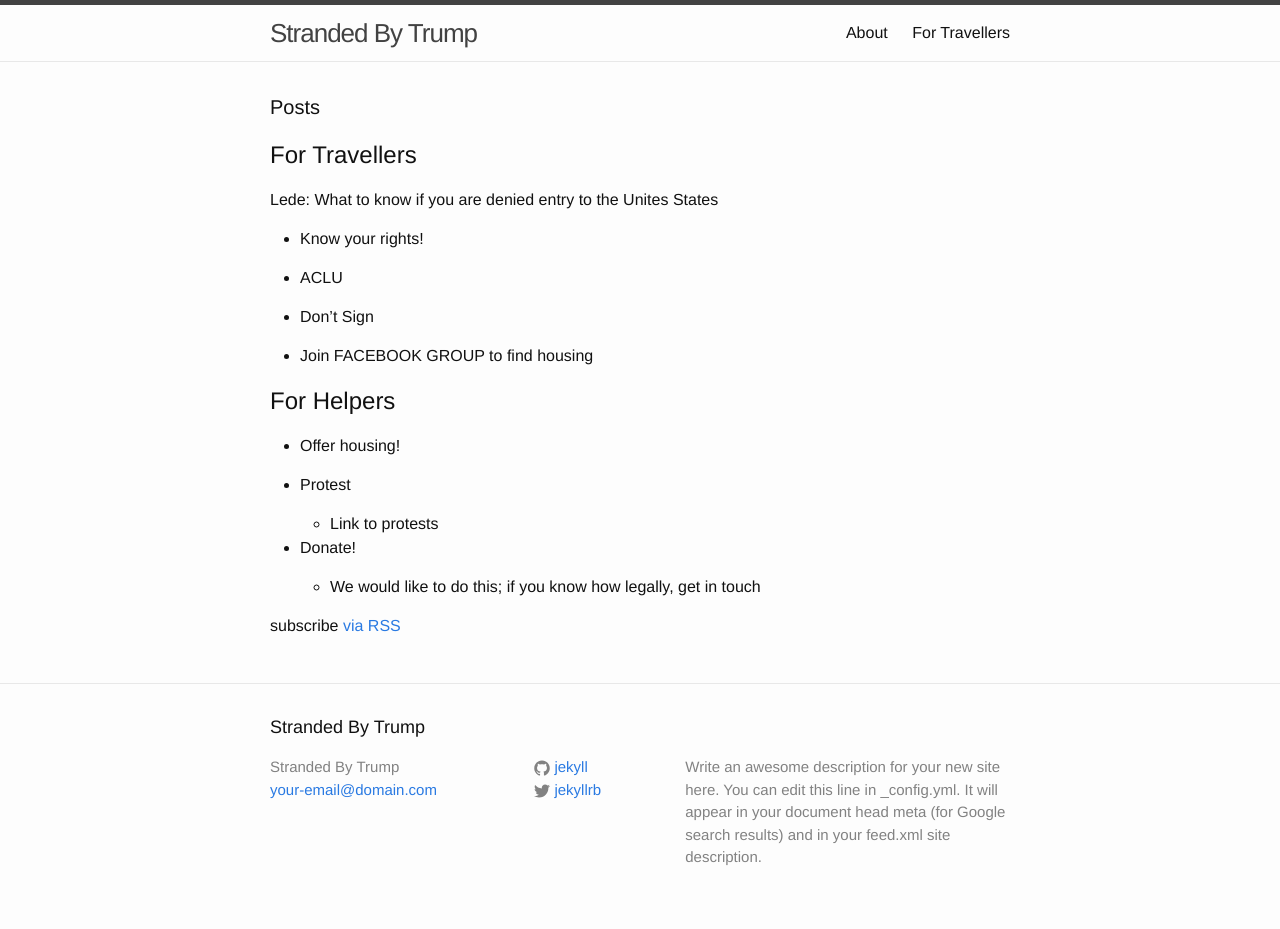
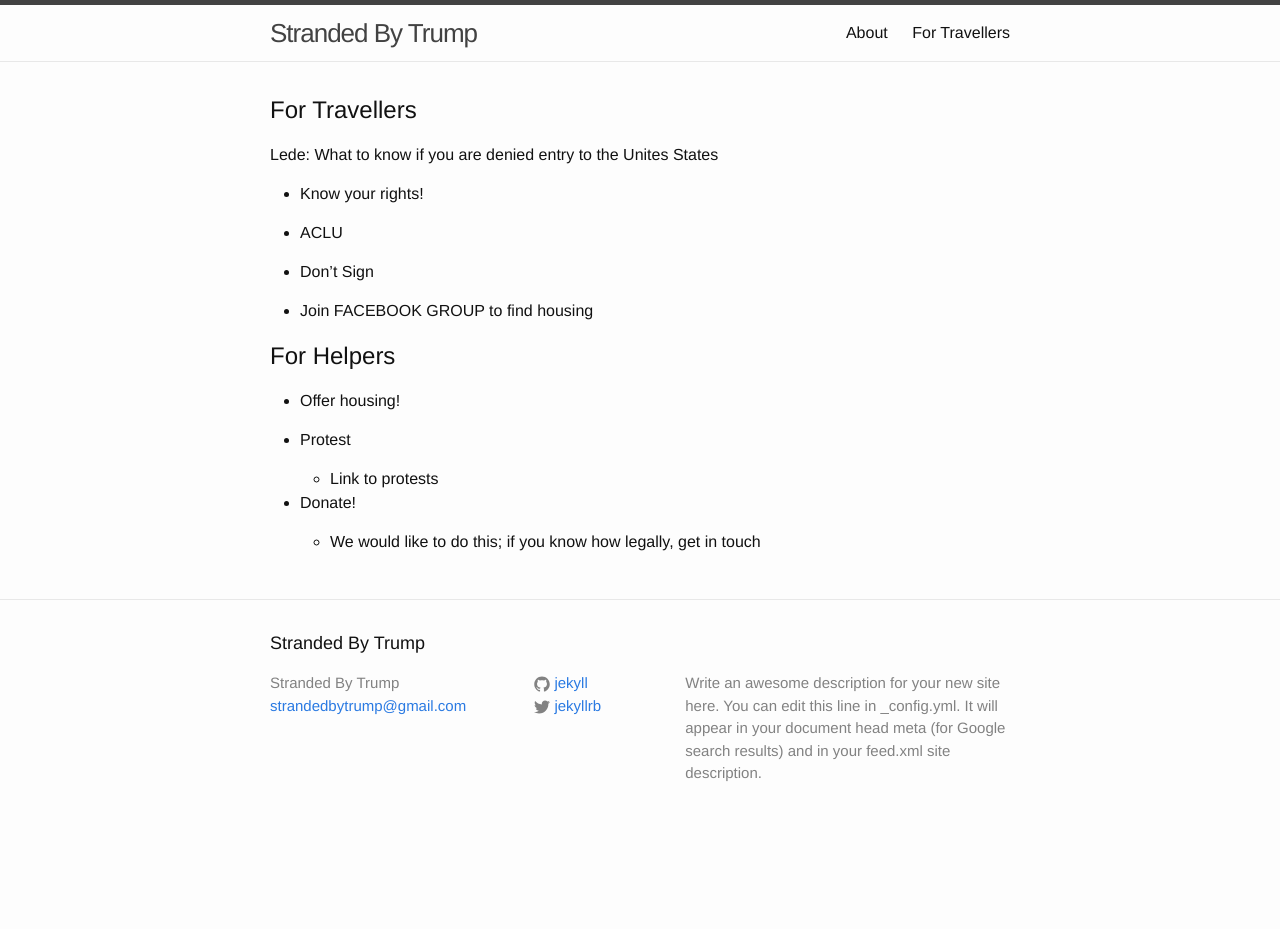
Before and after one commit to RichardLitt/stranded-by-trump, a Jekyll site: the page built from index.md, in a window 1280 px wide. Built offline with Jekyll 4.4.1, drawn with Linux system fonts in a browser that asks for light colours; our own code applies the rules of GitHub Pages for plain Markdown files; after the commit the page ends 900 px from its top, so only the background shows below that.

Commit message:
Added email account

```diff
--- a/_config.yml
+++ b/_config.yml
@@ -14,7 +14,7 @@
 # You can create any custom variable you would like, and they will be accessible
 # in the templates via {{ site.myvariable }}.
 title: Stranded By Trump
-email: your-email@domain.com
+email: strandedbytrump@gmail.com
 description: > # this means to ignore newlines until "baseurl:"
   Write an awesome description for your new site here. You can edit this
   line in _config.yml. It will appear in your document head meta (for
--- a/_layouts/home.html
+++ b/_layouts/home.html
@@ -4,10 +4,6 @@ layout: default
 
 <div class="home">
 
-  <h1 class="page-heading">Posts</h1>
-
   {{ content }}
 
-  <p class="rss-subscribe">subscribe <a href="{{ "/feed.xml" | relative_url }}">via RSS</a></p>
-
 </div>
```
